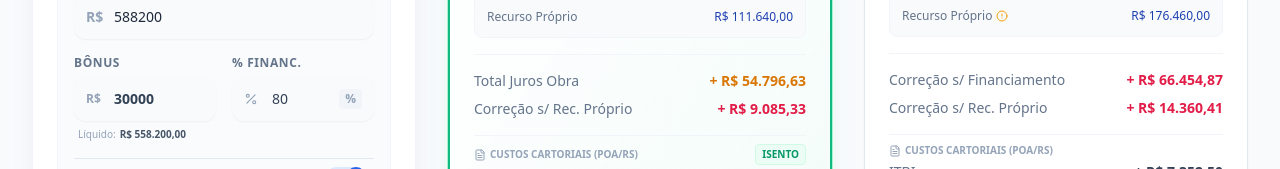
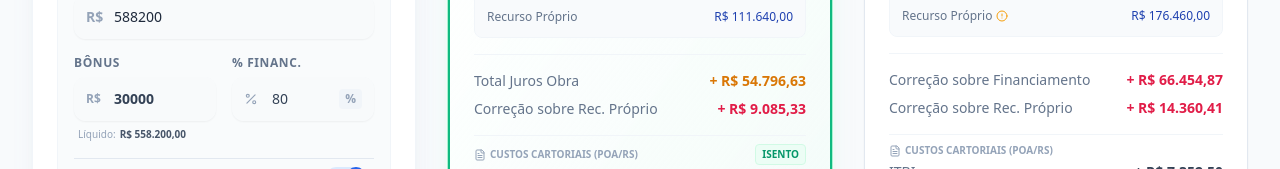
Before and after one commit to Leonardomorana/Calculadora-de-Financiamento-Imobiliario, a React (Vite) app: page / in a window 1280 px wide. Both pictures are taken after a click on the button "Calcular e Comparar". Shown: the part 519-688 px from the top of the page. Built offline with nearby package versions, Linux system fonts and the light colour scheme.

Commit message:
fix(ui): improve readability of labels in results
Update shorthand abbreviations to full descriptions for better user understanding in the results display.

```diff
--- a/components/ResultsDisplay.tsx
+++ b/components/ResultsDisplay.tsx
@@ -102,7 +102,7 @@ const ScenarioCard: React.FC<ScenarioCardProps> = ({ scenario, icon, isWinner, d
                       </span>
                     </div>
                     <div className="flex justify-between items-center text-sm">
-                      <span className="text-slate-500">Correção s/ Rec. Próprio</span>
+                      <span className="text-slate-500">Correção sobre Rec. Próprio</span>
                       <span className="font-semibold text-rose-600">
                         + {formatCurrency(scenario.correctionOwnResource || 0)}
                       </span>
@@ -114,13 +114,13 @@ const ScenarioCard: React.FC<ScenarioCardProps> = ({ scenario, icon, isWinner, d
              <>
                <div className="space-y-2">
                  <div className="flex justify-between items-center text-sm">
-                    <span className="text-slate-500">Correção s/ Financiamento</span>
+                    <span className="text-slate-500">Correção sobre Financiamento</span>
                     <span className="font-semibold text-rose-600">
                       + {formatCurrency(scenario.correctionFinancing || 0)}
                     </span>
                  </div>
                  <div className="flex justify-between items-center text-sm">
-                    <span className="text-slate-500">Correção s/ Rec. Próprio</span>
+                    <span className="text-slate-500">Correção sobre Rec. Próprio</span>
                     <span className="font-semibold text-rose-600">
                       + {formatCurrency(scenario.correctionOwnResource || 0)}
                     </span>
@@ -372,8 +372,8 @@ const ResultsDisplay: React.FC<{ results: CalculationResult }> = ({ results }) =
               <Bar isAnimationActive={false} dataKey="Juros Obra" stackId="a" fill="#d97706" name="Juros de Obra" />
 
               {/* Custos Nas Chaves e Imediato (INCC Entrada) */}
-              <Bar isAnimationActive={false} dataKey="INCC (Dívida)" stackId="a" fill="#e11d48" name="INCC s/ Financiamento" />
-              <Bar isAnimationActive={false} dataKey="INCC (Entrada)" stackId="a" fill="#f43f5e" name="INCC s/ Entrada" />
+              <Bar isAnimationActive={false} dataKey="INCC (Dívida)" stackId="a" fill="#e11d48" name="INCC sobre Financiamento" />
+              <Bar isAnimationActive={false} dataKey="INCC (Entrada)" stackId="a" fill="#f43f5e" name="INCC sobre Entrada" />
 
               {/* Taxas ITBI/RI (Agora para ambos os lados) */}
               <Bar isAnimationActive={false} dataKey="Taxas (ITBI/RI)" stackId="a" fill="#9f1239" name="Taxas (ITBI/RI)" radius={[4, 4, 0, 0]} />
```
